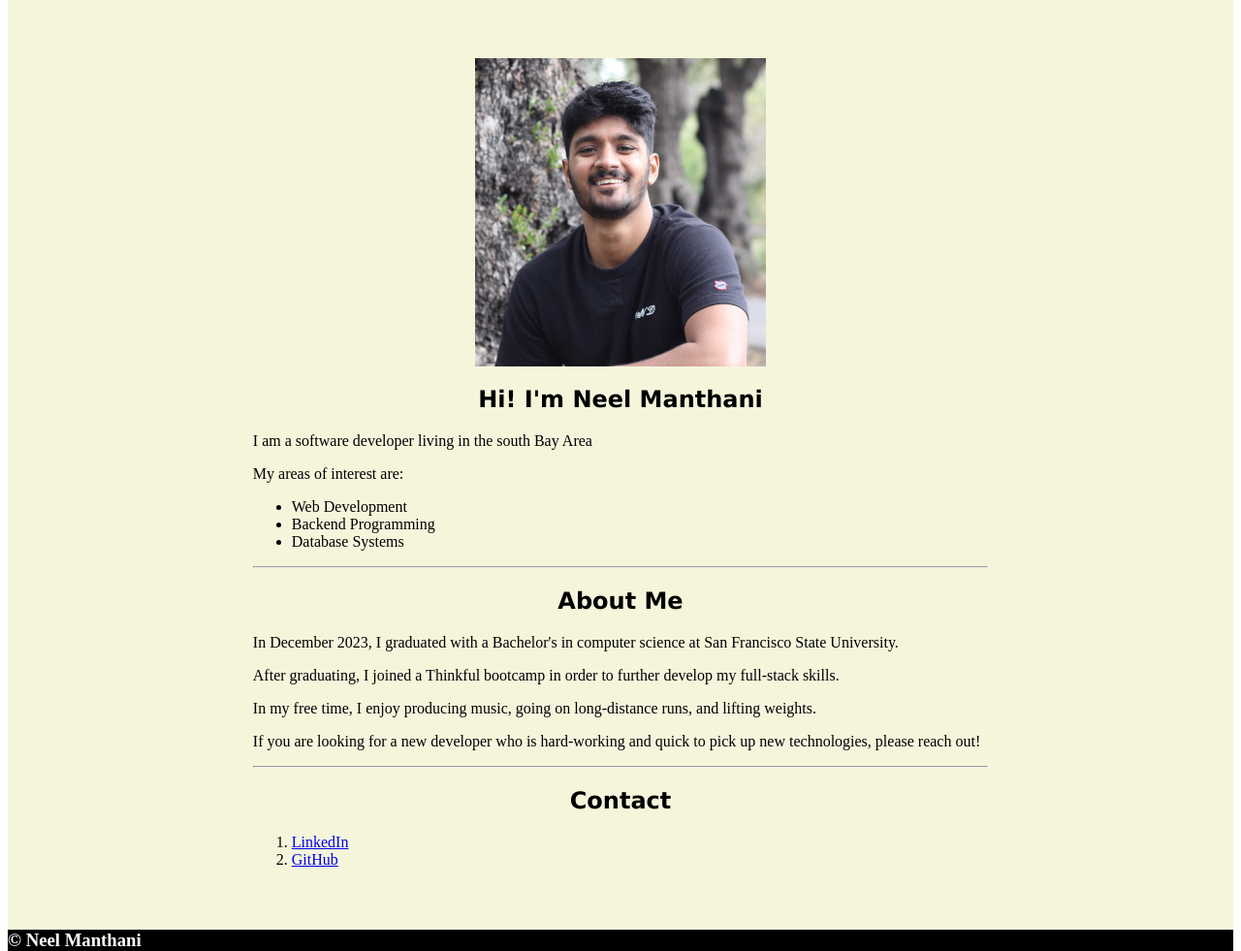
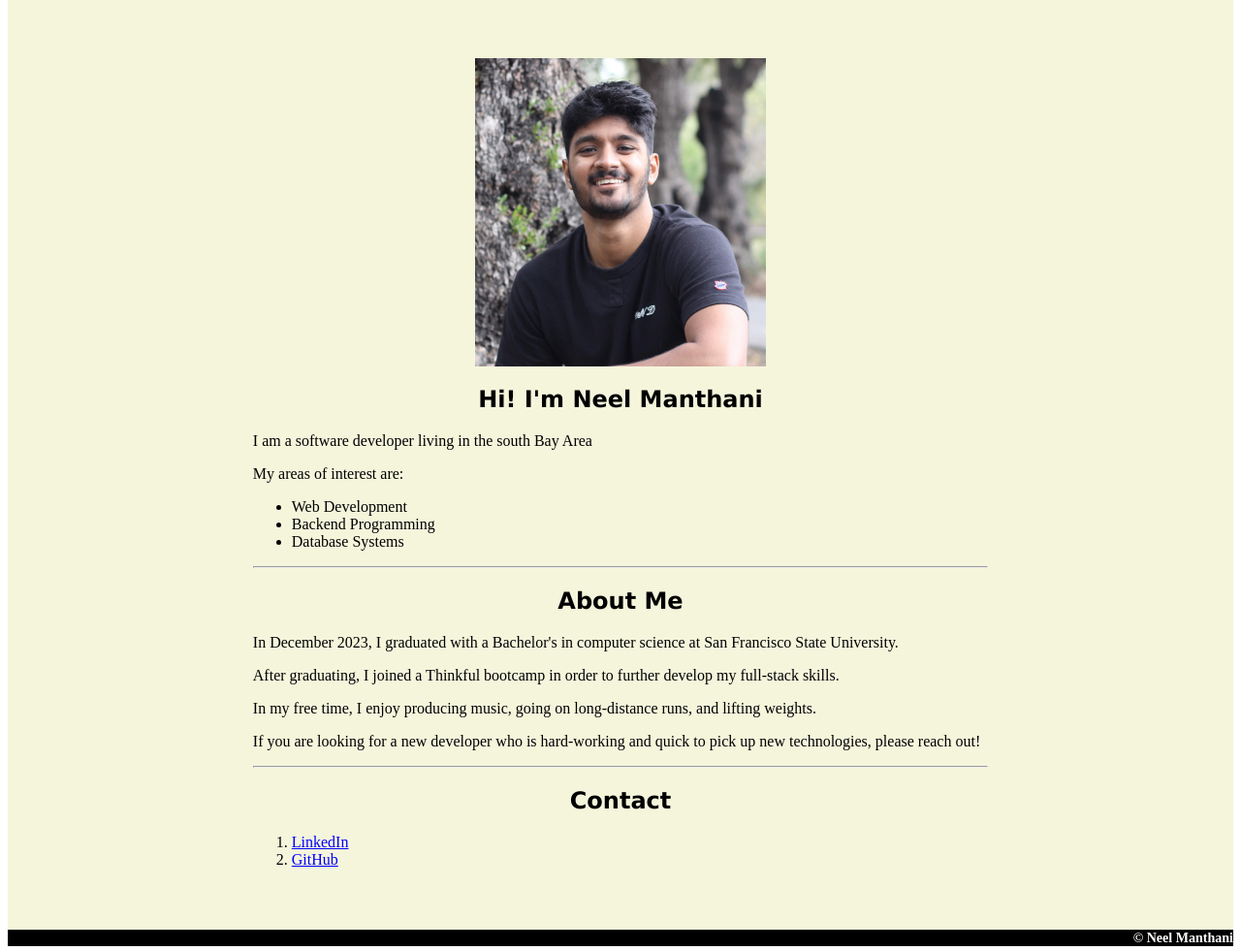
Before and after one commit to neelmanthani/portfolio, a plain HTML site: page index.html in a window 1280 px wide. Shown: the part 71-1052 px from the top of the page at 97% size. Drawn offline with Linux system fonts and the light colour scheme; a script that the page names is missing.

Commit message:
Update style.css

```diff
--- a/style.css
+++ b/style.css
@@ -3,7 +3,7 @@ html {
   width: 100%;
 }
 
-
+/* section at top of page */
 header {
   background: black;
   color:white;
@@ -13,6 +13,7 @@ header {
   height: 60px;
 }
 
+/* name at top of page */
 h1 {
   font-family: Verdana, Geneva, Tahoma, sans-serif;
   margin-top: 0;
@@ -24,6 +25,7 @@ h3 {
   margin-top:0;
 }
 
+/* sets area and background for intro, about me, and contact */
 main {
   background: beige;
   padding-left: 20%;
@@ -49,8 +51,29 @@ ol {
   margin-bottom: 0;
 }
 
+
 footer {
   background: black;
   color: white;
   margin: 0;
+  font-size: 12px;
+  text-align: right;
 }
+
+/* set link colors on different actions */
+
+a:link {
+  color: blue;
+}
+
+a:visited {
+  color: purple;
+}
+
+a:hover {
+  color: cornflowerblue;
+}
+
+a:active {
+  color: red;
+}
```
